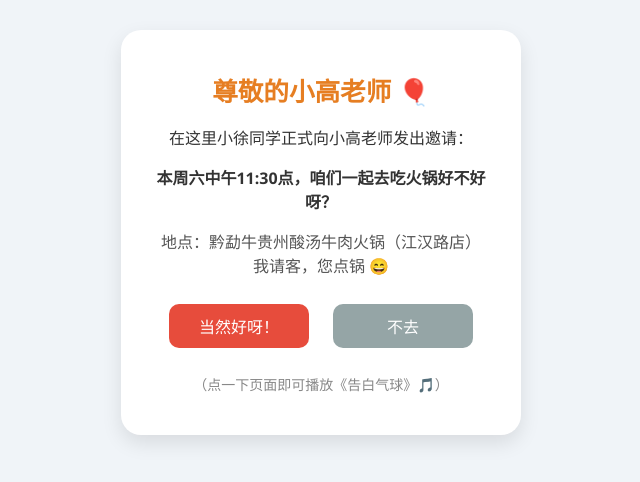
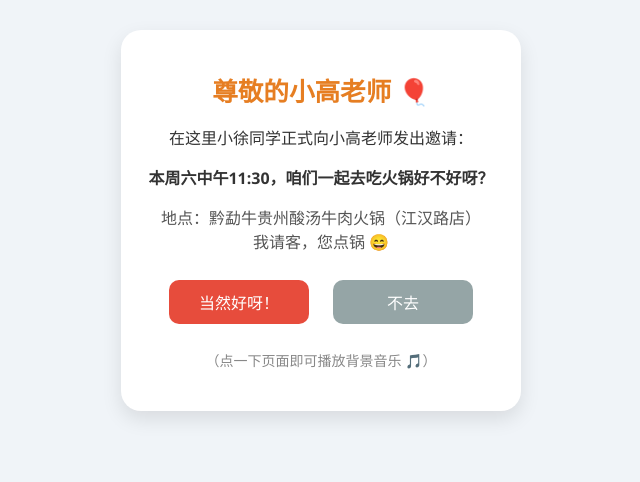
Before and after one commit to xyangxu/invitation_Miss.G, a plain HTML site: page index.html in a window 1280 px wide. Shown: the whole page, without its empty margins (319-959 px from the left). Drawn offline with Linux system fonts and the light colour scheme.

Commit message:
Update index.html

```diff
--- a/index.html
+++ b/index.html
@@ -66,16 +66,16 @@
   <div class="card">
     <h1>尊敬的小高老师 🎈</h1>
     <p>在这里小徐同学正式向小高老师发出邀请：</p>
-    <p><strong>本周六中午11:30点，咱们一起去吃火锅好不好呀？</strong></p>
+    <p><strong>本周六中午11:30，咱们一起去吃火锅好不好呀？</strong></p>
     <p style="color: #555; font-size: 16px;">地点：黔勐牛贵州酸汤牛肉火锅（江汉路店）<br/>我请客，您点锅 😄</p>
     <button class="yes" onclick="yes()">当然好呀！</button>
     <button class="no" id="noBtn" onmouseover="runAway()">不去</button>
-    <p style="font-size: 14px; color: #888;">（点一下页面即可播放《告白气球》🎵）</p>
+    <p style="font-size: 14px; color: #888;">（点一下页面即可播放背景音乐 🎵）</p>
   </div>
 
-  <!-- 新的稳定音乐链接 -->
+  <!-- 背景音乐：Cute by Bensound -->
   <audio id="bgm" loop>
-    <source src="https://cdn.jsdelivr.net/gh/xiadd/music-hosting/告白气球.mp3" type="audio/mpeg">
+    <source src="https://www.bensound.com/bensound-music/bensound-cute.mp3" type="audio/mpeg">
     您的浏览器不支持音频播放。
   </audio>
 
@@ -93,7 +93,7 @@
       btn.style.top = y + "px";
     }
 
-    // 自动播放音乐（微信兼容）
+    // 自动播放（微信 & 网页点击兼容）
     document.addEventListener("DOMContentLoaded", function () {
       const audio = document.getElementById('bgm');
       function playMusicOnce() {
```
